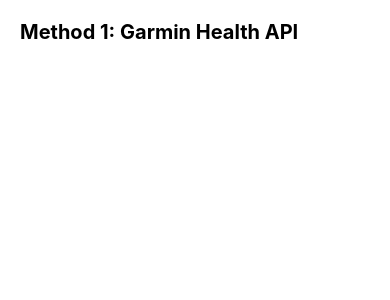
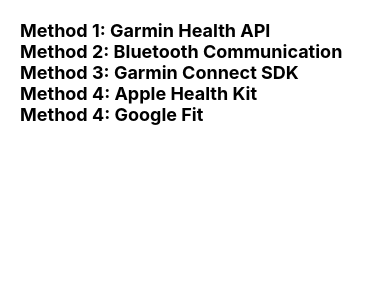
Before and after one commit to XinranCao/GarminIntegrationTests, a React Native app: screen / in a window 390 px wide. Shown: the top 300 px of the page. Built offline with nearby package versions, Linux system fonts and the light colour scheme.

Commit message:
ADD: basic setup

```diff
--- a/App.js
+++ b/App.js
@@ -1,13 +1,20 @@
 import { StatusBar } from "expo-status-bar";
-import { StyleSheet, Text, View, SafeAreaView, ScrollView } from "react-native";
+import { StyleSheet, SafeAreaView, ScrollView } from "react-native";
+import GarminHealthAPI from "./components/GarminHealthAPI";
+import BluetoothComm from "./components/BluetoothComm";
+import GarminConnectSDK from "./components/GarminConnectSDK";
+import AppleHealthKit from "./components/AppleHealthKit";
+import GoogleFit from "./components/GoogleFit";
 
 export default function App() {
   return (
     <SafeAreaView style={styles.container}>
       <ScrollView style={styles.wrapper}>
-        <View>
-          <Text style={styles.h1}>Method 1: Garmin Health API</Text>
-        </View>
+        <GarminHealthAPI />
+        <BluetoothComm />
+        <GarminConnectSDK />
+        <AppleHealthKit />
+        <GoogleFit />
       </ScrollView>
       <StatusBar style="auto" />
     </SafeAreaView>
@@ -26,7 +33,7 @@
     padding: 20,
   },
   h1: {
-    fontSize: 20,
+    fontSize: 18,
     fontWeight: "bold",
   },
 });
--- /dev/null
+++ b/components/AppleHealthKit.js
@@ -0,0 +1,19 @@
+import { StyleSheet, Text, View } from "react-native";
+
+const AppleHealthKit = () => {
+  return (
+    <View style={styles.container}>
+      <Text style={styles.h1}>Method 4: Apple Health Kit</Text>
+    </View>
+  );
+};
+
+const styles = StyleSheet.create({
+  container: {},
+  h1: {
+    fontSize: 18,
+    fontWeight: "bold",
+  },
+});
+
+export default AppleHealthKit;
--- /dev/null
+++ b/components/BluetoothComm.js
@@ -0,0 +1,19 @@
+import { StyleSheet, Text, View } from "react-native";
+
+const BluetoothComm = () => {
+  return (
+    <View style={styles.container}>
+      <Text style={styles.h1}>Method 2: Bluetooth Communication</Text>
+    </View>
+  );
+};
+
+const styles = StyleSheet.create({
+  container: {},
+  h1: {
+    fontSize: 18,
+    fontWeight: "bold",
+  },
+});
+
+export default BluetoothComm;
--- /dev/null
+++ b/components/GarminConnectSDK.js
@@ -0,0 +1,19 @@
+import { StyleSheet, Text, View } from "react-native";
+
+const GarminConnectSDK = () => {
+  return (
+    <View style={styles.container}>
+      <Text style={styles.h1}>Method 3: Garmin Connect SDK</Text>
+    </View>
+  );
+};
+
+const styles = StyleSheet.create({
+  container: {},
+  h1: {
+    fontSize: 18,
+    fontWeight: "bold",
+  },
+});
+
+export default GarminConnectSDK;
--- /dev/null
+++ b/components/GarminHealthAPI.js
@@ -0,0 +1,19 @@
+import { StyleSheet, Text, View } from "react-native";
+
+const GarminHealthAPI = () => {
+  return (
+    <View style={styles.container}>
+      <Text style={styles.h1}>Method 1: Garmin Health API</Text>
+    </View>
+  );
+};
+
+const styles = StyleSheet.create({
+  container: {},
+  h1: {
+    fontSize: 18,
+    fontWeight: "bold",
+  },
+});
+
+export default GarminHealthAPI;
--- /dev/null
+++ b/components/GoogleFit.js
@@ -0,0 +1,19 @@
+import { StyleSheet, Text, View } from "react-native";
+
+const GoogleFit = () => {
+  return (
+    <View style={styles.container}>
+      <Text style={styles.h1}>Method 4: Google Fit</Text>
+    </View>
+  );
+};
+
+const styles = StyleSheet.create({
+  container: {},
+  h1: {
+    fontSize: 18,
+    fontWeight: "bold",
+  },
+});
+
+export default GoogleFit;
```
